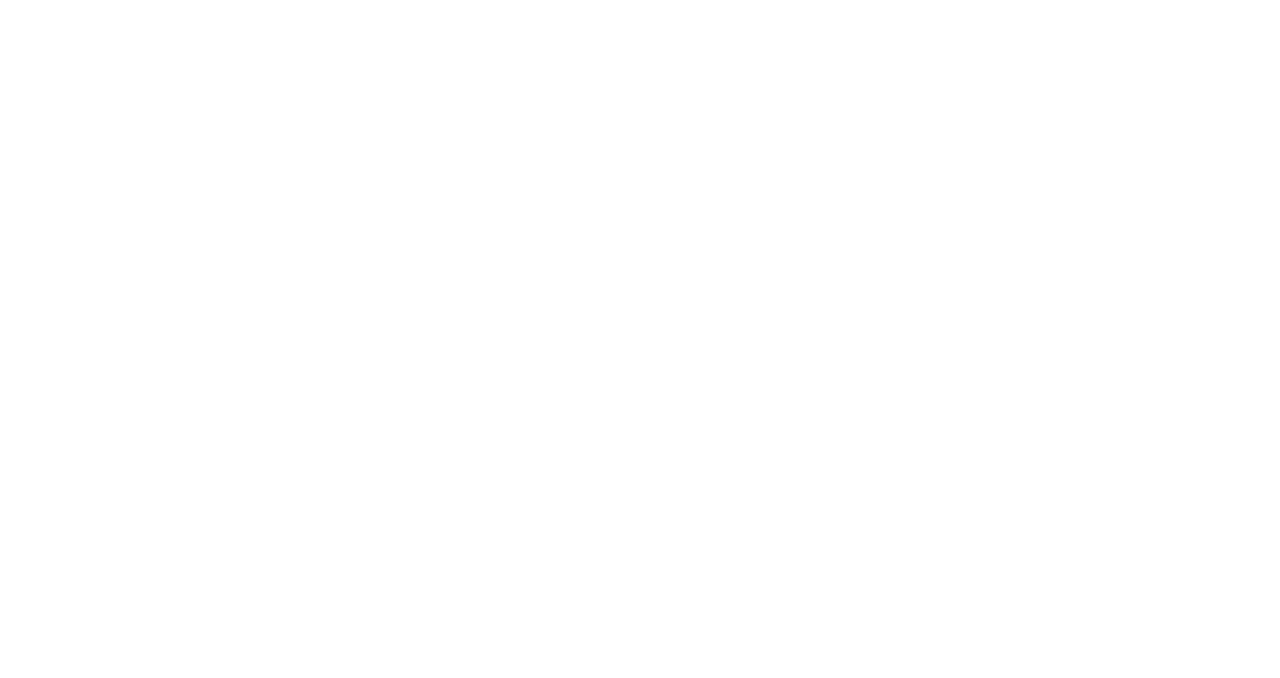
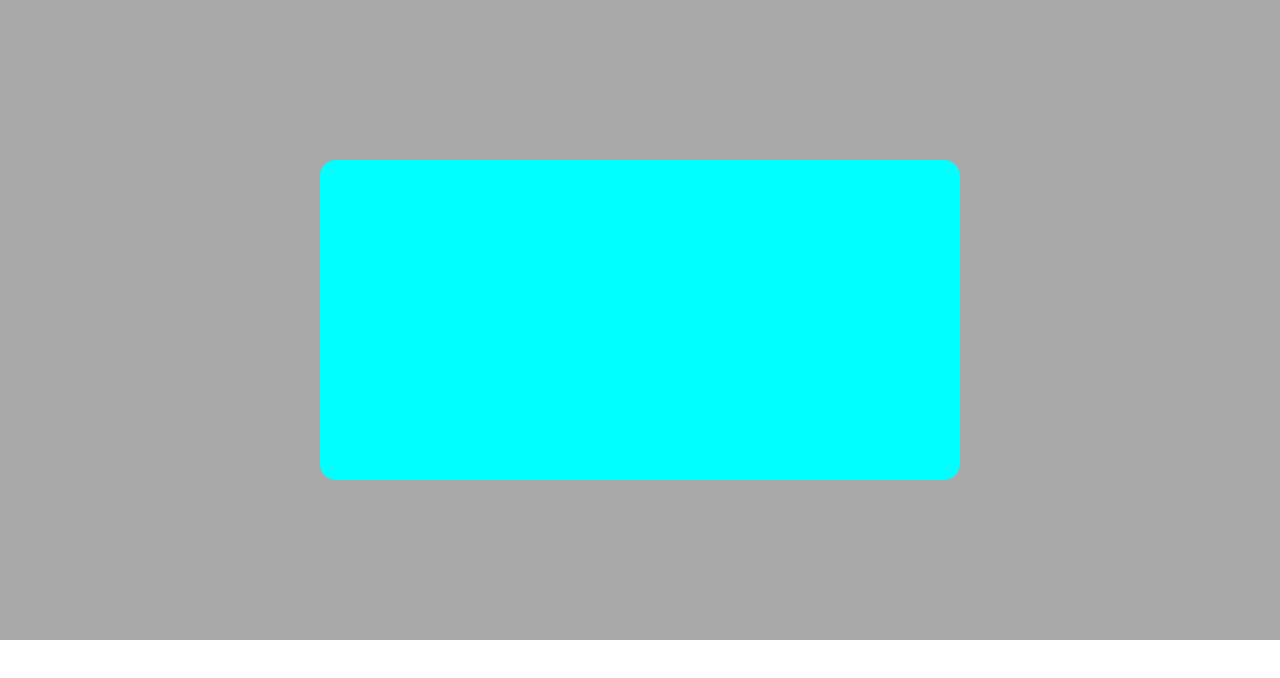
Before and after one commit to GabrielLS88/Agenda-Web, a React (Vite) app: page / in a window 1280 px wide. Shown: the top 678 px of the page. Built offline with nearby package versions, Linux system fonts and the light colour scheme.

Commit message:
Terceiro uppdate

```diff
--- a/index.html
+++ b/index.html
@@ -2,7 +2,7 @@
 <html lang="en">
   <head>
     <meta charset="UTF-8" />
-    <link rel="icon" type="image/svg+xml" href="../Agenda-Web/src/assets/logo.png" />
+    <link rel="icon" type="image/svg+xml" href="../Agenda-Web/src/assets/logoIcon.png" />
     <meta name="viewport" content="width=device-width, initial-scale=1.0" />
     <link rel="preconnect" href="https://fonts.googleapis.com">
     <link rel="preconnect" href="https://fonts.gstatic.com" crossorigin>
--- a/src/componets/Blocos/App.jsx
+++ b/src/componets/Blocos/App.jsx
@@ -2,7 +2,7 @@ import React, { useEffect, useState } from 'react';
 import './App.css';
 
 const Blocos = () => {
-  const url = 'https://script.google.com/macros/s/AKfycbxNaQ9ty8v0t7N0QHX9RdIdpfeeB7G5kf6-uy0MgpkBMDP_n-MUR_xryGjnkpHioHCg3Q/exec';
+  const url = 'https://script.google.com/macros/s/AKfycbzaikHQz7zPoLHMf8FP_XqgC5yzKlbmaameaHED2Gt0QiWq71_M-FkVdl1bc4DyksfyMg/exec';
   const action = 'Read';
   const token_acess = 'eyJhbGciOiJIUzI1NiIsInR5cCI6IkpXVCJ9.eyJzdWIiOiIxMjM0NTY3ODkwIiwibmFtZSI6IkpvaG4gRG9lIiwiaWF0IjoxNTE2MjM5MDIyfQ.SflKxwRJSMeKKF2QT4fwpMeJf36POk6yJV_adQssw5c';
 
--- a/src/componets/BlocosSemanal/App.jsx
+++ b/src/componets/BlocosSemanal/App.jsx
@@ -2,7 +2,7 @@ import React, { useEffect, useState } from 'react';
 import './App.css';
 
 const Blocos = () => {
-  const url = 'https://script.google.com/macros/s/AKfycbxNaQ9ty8v0t7N0QHX9RdIdpfeeB7G5kf6-uy0MgpkBMDP_n-MUR_xryGjnkpHioHCg3Q/exec';
+  const url = 'https://script.google.com/macros/s/AKfycbzaikHQz7zPoLHMf8FP_XqgC5yzKlbmaameaHED2Gt0QiWq71_M-FkVdl1bc4DyksfyMg/exec';
   const action = 'Read';
   const token_acess = 'eyJhbGciOiJIUzI1NiIsInR5cCI6IkpXVCJ9.eyJzdWIiOiIxMjM0NTY3ODkwIiwibmFtZSI6IkpvaG4gRG9lIiwiaWF0IjoxNTE2MjM5MDIyfQ.SflKxwRJSMeKKF2QT4fwpMeJf36POk6yJV_adQssw5c';
 
--- a/src/pages/TelaDeLoguin/App.css
+++ b/src/pages/TelaDeLoguin/App.css
@@ -1,12 +1,17 @@
 .bodyLoguin{
     width: 100%;
-    height: 100%;
+    height: auto;
     display: flex;
     justify-content: center;
     align-items: center;
     flex-direction: column;
+    background-color: darkgrey;
 }
 
 .view{
-
+    width: 50%;
+    height: 20rem;
+    background-color: aqua;
+    border-radius: 1rem;
+    margin:10rem 0rem ;
 }
```
Also changed, not shown: src/assets/logoIcon.png (renamed from src/assets/logo.png).
